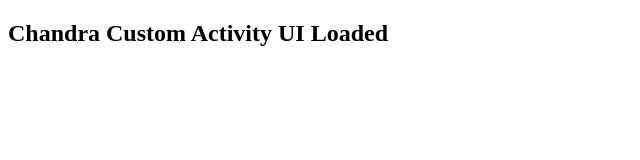
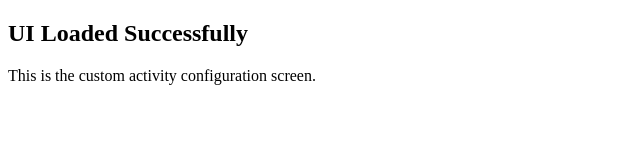
Before and after one commit to maheshchandrashekar4-netizen/DIYTest, a website: page public/ui.html in a window 1280 px wide. Shown: the whole page, without its empty margins (0-640 px from the left). Drawn offline with Linux system fonts and the light colour scheme.

Commit message:
Update ui.html

```diff
--- a/public/ui.html
+++ b/public/ui.html
@@ -1,9 +1,14 @@
 <!DOCTYPE html>
 <html>
 <head>
-    <title>Chandra Custom Activity</title>
+  <title>Chandra Custom Activity</title>
 </head>
 <body>
-    <h2>Chandra Custom Activity UI Loaded</h2>
+  <h2>UI Loaded Successfully</h2>
+  <p>This is the custom activity configuration screen.</p>
+
+  <script>
+    console.log("UI loaded for Chandra Custom Activity");
+  </script>
 </body>
 </html>
```
